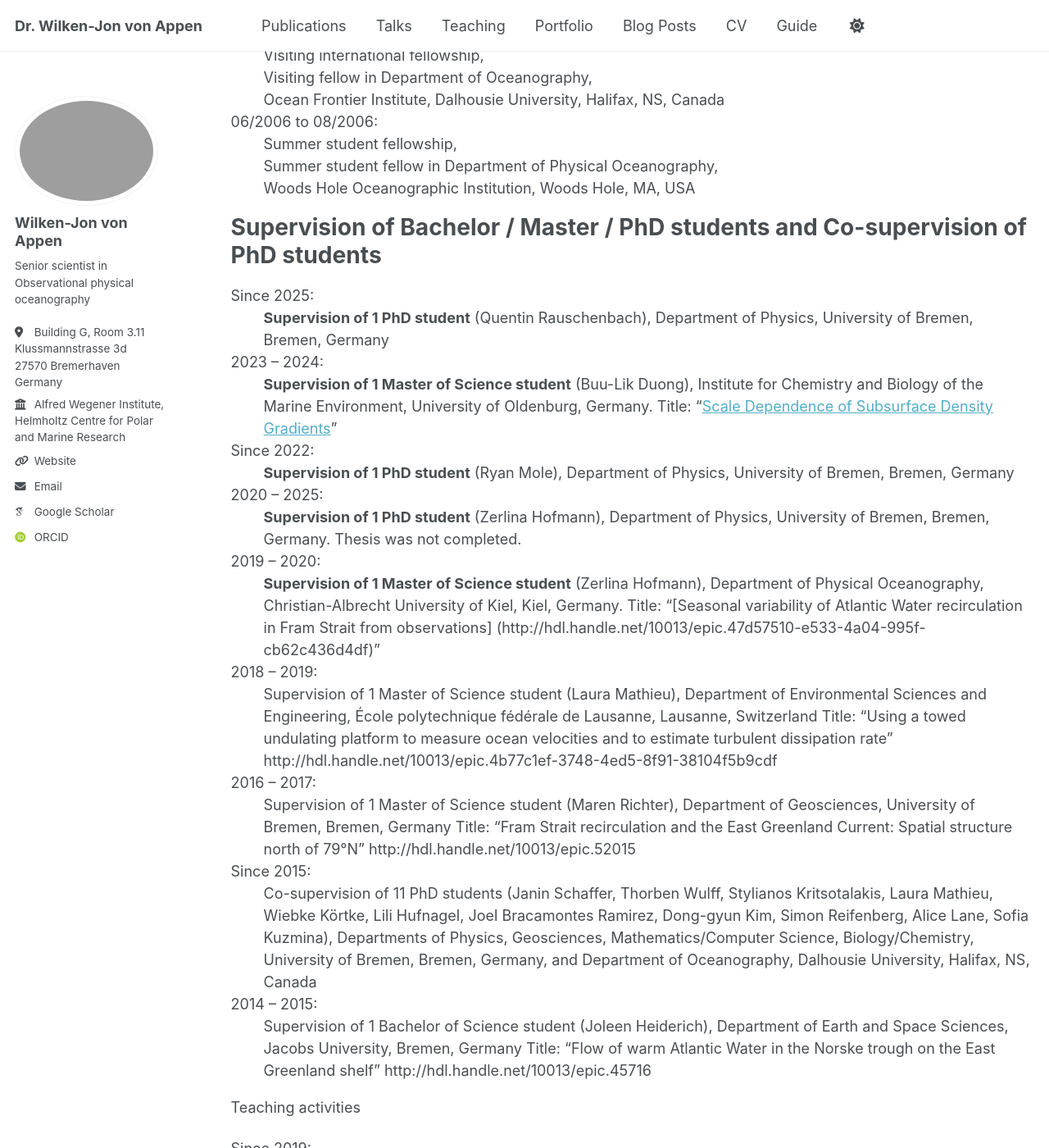
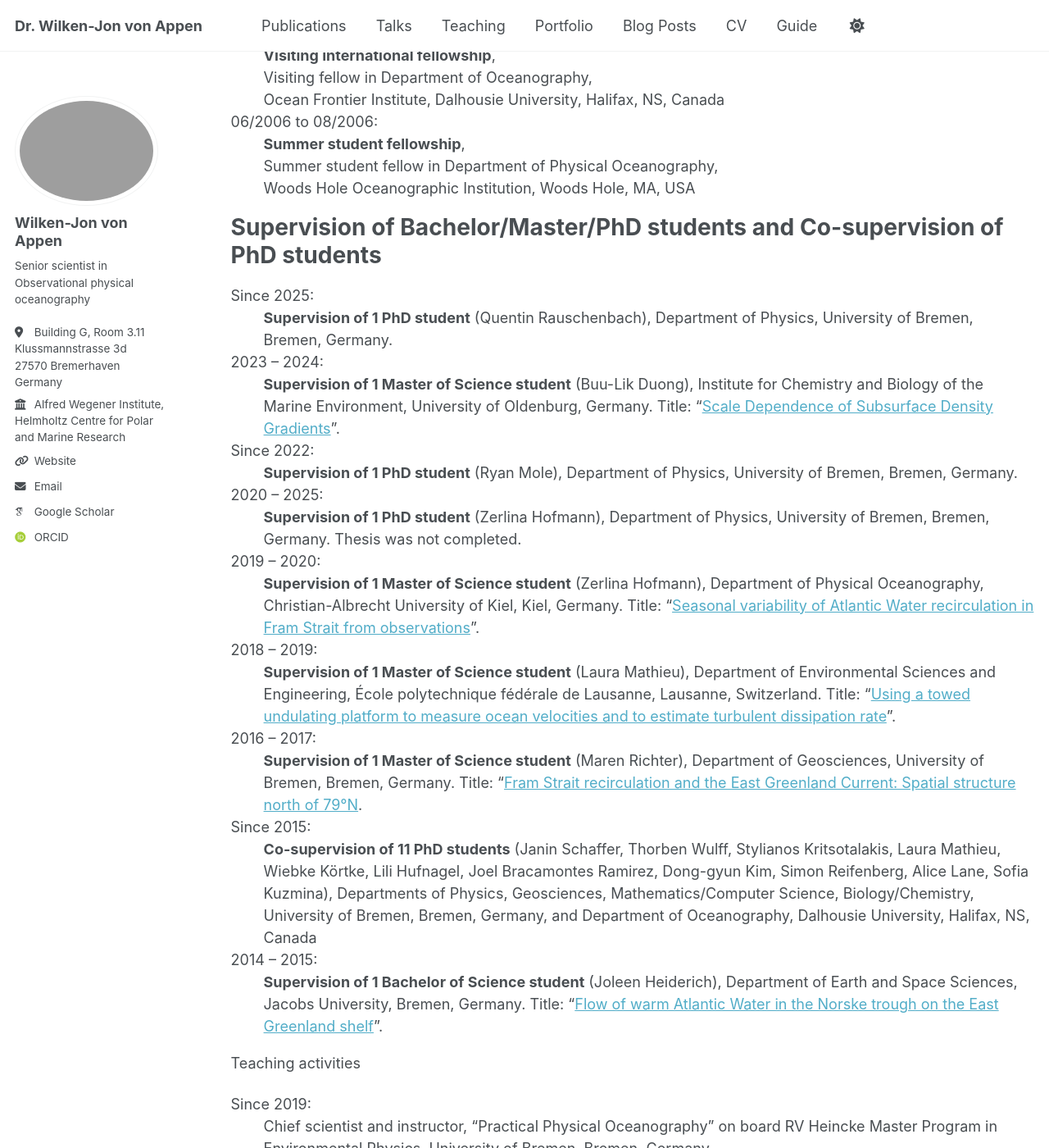
Before and after one commit to wjvappen/wjvappen, a Jekyll site: the page built from _pages/cv.md, in a window 1280 px wide and 1400 px high, scrolled down 1633 px. Shown: the whole window at 82% size. Built offline with Jekyll 4.4.1, drawn with Linux system fonts in a browser that asks for light colours; some web fonts are replaced; a script bundle is joined from its source files by our own code; library files that are not in the unit come from our copies; some of the changed text lies outside the part shown.

Commit message:
Update cv.md

```diff
--- a/_pages/cv.md
+++ b/_pages/cv.md
@@ -26,17 +26,17 @@ Current positions
 Since 10/2020:
 : **Senior Scientist** (tenured),<br>
 Section Physical Oceanography of the Polar Seas,<br>
-Alfred Wegener Institute, Helmholtz Centre for Polar and Marine Research, Bremerhaven, Germany
+[Alfred Wegener Institute](https://www.awi.de/en/), Helmholtz Centre for Polar and Marine Research, Bremerhaven, Germany
 
 Since 04/2017:
 : **Guest Investigator**,<br>
 Department of Physical Oceanography,<br>
-Woods Hole Oceanographic Institution, Woods Hole, MA, USA
+[Woods Hole Oceanographic Institution](https://www.whoi.edu/), Woods Hole, MA, USA
 
 Since 12/2023:
 : **Adjunct Scholar**,<br>
 Department of Oceanography,<br>
-Dalhousie University, Halifax, NS, Canada
+[Dalhousie University](https://www.dal.ca/), Halifax, NS, Canada
 
 Previous positions
 ======
@@ -77,30 +77,30 @@ Career breaks
 Fellowships and awards
 ======
 02/2020 to 04/2020:
-: Visiting international fellowship,<br>
+: **Visiting international fellowship**,<br>
 Visiting fellow in Department of Oceanography,<br>
 Ocean Frontier Institute, Dalhousie University, Halifax, NS, Canada
 
 06/2006 to 08/2006:
-: Summer student fellowship,<br>
+: **Summer student fellowship**,<br>
 Summer student fellow in Department of Physical Oceanography,<br>
 Woods Hole Oceanographic Institution, Woods Hole, MA, USA
 
-Supervision of Bachelor / Master / PhD students and Co-supervision of PhD students
+Supervision of Bachelor/Master/PhD students and Co-supervision of PhD students
 ======
 
 Since 2025:
 : **Supervision of 1 PhD student** (Quentin Rauschenbach),
-Department of Physics, University of Bremen, Bremen, Germany
+Department of Physics, University of Bremen, Bremen, Germany.
 
 2023 – 2024:
 : **Supervision of 1 Master of Science student** (Buu-Lik Duong),
 Institute for Chemistry and Biology of the Marine Environment, University of Oldenburg, Germany.
-Title: “[Scale Dependence of Subsurface Density Gradients](http://hdl.handle.net/10013/epic.c001d26c-7535-46de-9d49-e87dfd68aba9)”
+Title: “[Scale Dependence of Subsurface Density Gradients](http://hdl.handle.net/10013/epic.c001d26c-7535-46de-9d49-e87dfd68aba9)”.
 
 Since 2022:
 : **Supervision of 1 PhD student** (Ryan Mole),
-Department of Physics, University of Bremen, Bremen, Germany
+Department of Physics, University of Bremen, Bremen, Germany.
 
 2020 – 2025:
 : **Supervision of 1 PhD student** (Zerlina Hofmann),
@@ -109,31 +109,27 @@ Department of Physics, University of Bremen, Bremen, Germany. Thesis was not com
 2019 – 2020:
 : **Supervision of 1 Master of Science student** (Zerlina Hofmann),
 Department of Physical Oceanography, Christian-Albrecht University of Kiel, Kiel, Germany.
-Title: “[Seasonal variability of Atlantic Water recirculation in Fram Strait from observations]
-(http://hdl.handle.net/10013/epic.47d57510-e533-4a04-995f-cb62c436d4df)”
+Title: “[Seasonal variability of Atlantic Water recirculation in Fram Strait from observations](http://hdl.handle.net/10013/epic.47d57510-e533-4a04-995f-cb62c436d4df)”.
 
 2018 – 2019:
-: Supervision of 1 Master of Science student (Laura Mathieu),
-Department of Environmental Sciences and Engineering, École polytechnique fédérale de Lausanne, Lausanne, Switzerland
-Title: “Using a towed undulating platform to measure ocean velocities and to estimate turbulent dissipation rate”
-http://hdl.handle.net/10013/epic.4b77c1ef-3748-4ed5-8f91-38104f5b9cdf
+: **Supervision of 1 Master of Science student** (Laura Mathieu),
+Department of Environmental Sciences and Engineering, École polytechnique fédérale de Lausanne, Lausanne, Switzerland.
+Title: “[Using a towed undulating platform to measure ocean velocities and to estimate turbulent dissipation rate](http://hdl.handle.net/10013/epic.4b77c1ef-3748-4ed5-8f91-38104f5b9cdf)”.
 
 2016 – 2017:
-: Supervision of 1 Master of Science student (Maren Richter),
-Department of Geosciences, University of Bremen, Bremen, Germany
-Title: “Fram Strait recirculation and the East Greenland Current: Spatial structure north of 79°N”
-http://hdl.handle.net/10013/epic.52015
+: **Supervision of 1 Master of Science student** (Maren Richter),
+Department of Geosciences, University of Bremen, Bremen, Germany.
+Title: “[Fram Strait recirculation and the East Greenland Current: Spatial structure north of 79°N](http://hdl.handle.net/10013/epic.52015).
 
 Since 2015:
-: Co-supervision of 11 PhD students (Janin Schaffer, Thorben Wulff, Stylianos Kritsotalakis, Laura Mathieu, Wiebke Körtke, Lili Hufnagel, Joel Bracamontes Ramirez, Dong-gyun Kim, Simon Reifenberg, Alice Lane, Sofia Kuzmina),
+: **Co-supervision of 11 PhD students** (Janin Schaffer, Thorben Wulff, Stylianos Kritsotalakis, Laura Mathieu, Wiebke Körtke, Lili Hufnagel, Joel Bracamontes Ramirez, Dong-gyun Kim, Simon Reifenberg, Alice Lane, Sofia Kuzmina),
 Departments of Physics, Geosciences, Mathematics/Computer Science, Biology/Chemistry, University of Bremen, Bremen, Germany,
 and Department of Oceanography, Dalhousie University, Halifax, NS, Canada
 
 2014 – 2015:
-: Supervision of 1 Bachelor of Science student (Joleen Heiderich),
-Department of Earth and Space Sciences, Jacobs University, Bremen, Germany
-Title: “Flow of warm Atlantic Water in the Norske trough on the East Greenland shelf”
-http://hdl.handle.net/10013/epic.45716
+: **Supervision of 1 Bachelor of Science student** (Joleen Heiderich),
+Department of Earth and Space Sciences, Jacobs University, Bremen, Germany.
+Title: “[Flow of warm Atlantic Water in the Norske trough on the East Greenland shelf](http://hdl.handle.net/10013/epic.45716)".
 
 Teaching activities
 
```
